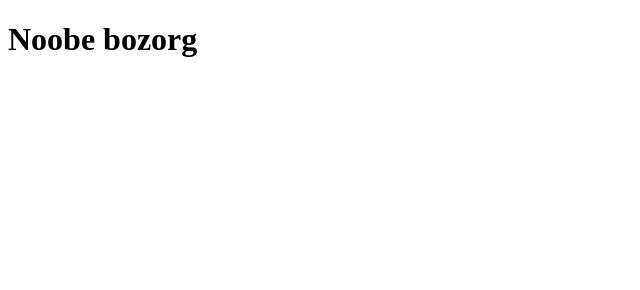
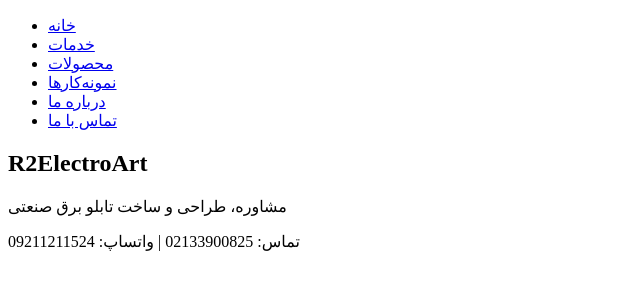
Before and after one commit to R2ElectroArt/R2ElectroArt.github.io, a plain HTML site: page index.html in a window 1280 px wide. Shown: the whole page, without its empty margins (0-640 px from the left). Drawn offline with Linux system fonts and the light colour scheme.

Commit message:
Update index.html

```diff
--- a/index.html
+++ b/index.html
@@ -1,6 +1,33 @@
 <!DOCTYPE html>
-<html>
+<html lang="fa">
+<head>
+  <meta charset="UTF-8">
+  <title>R2ElectroArt | طراحی تابلو برق صنعتی</title>
+  <link rel="stylesheet" href="style.css">
+</head>
 <body>
-<h1>Noobe bozorg</h1>
+  <header>
+    <nav>
+      <ul>
+        <li><a href="#">خانه</a></li>
+        <li><a href="#">خدمات</a></li>
+        <li><a href="#">محصولات</a></li>
+        <li><a href="#">نمونه‌کارها</a></li>
+        <li><a href="#">درباره ما</a></li>
+        <li><a href="#">تماس با ما</a></li>
+      </ul>
+    </nav>
+  </header>
+
+  <main>
+    <section class="hero">
+      <h1>R2ElectroArt</h1>
+      <p>مشاوره، طراحی و ساخت تابلو برق صنعتی</p>
+    </section>
+  </main>
+
+  <footer>
+    <p>تماس: 02133900825 | واتساپ: 09211211524</p>
+  </footer>
 </body>
 </html>
```
